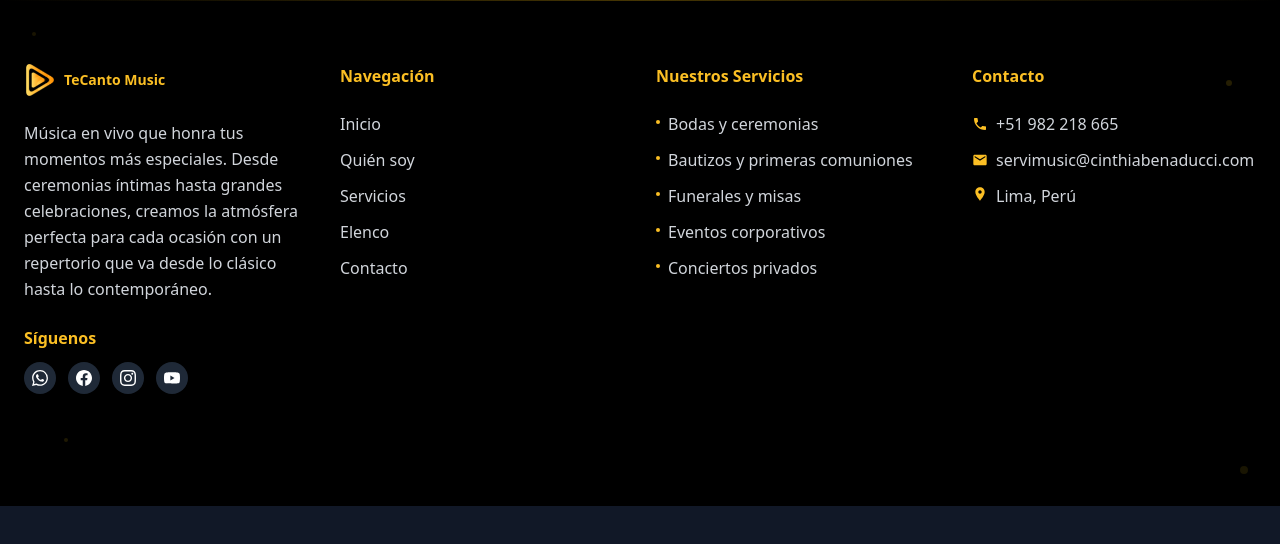
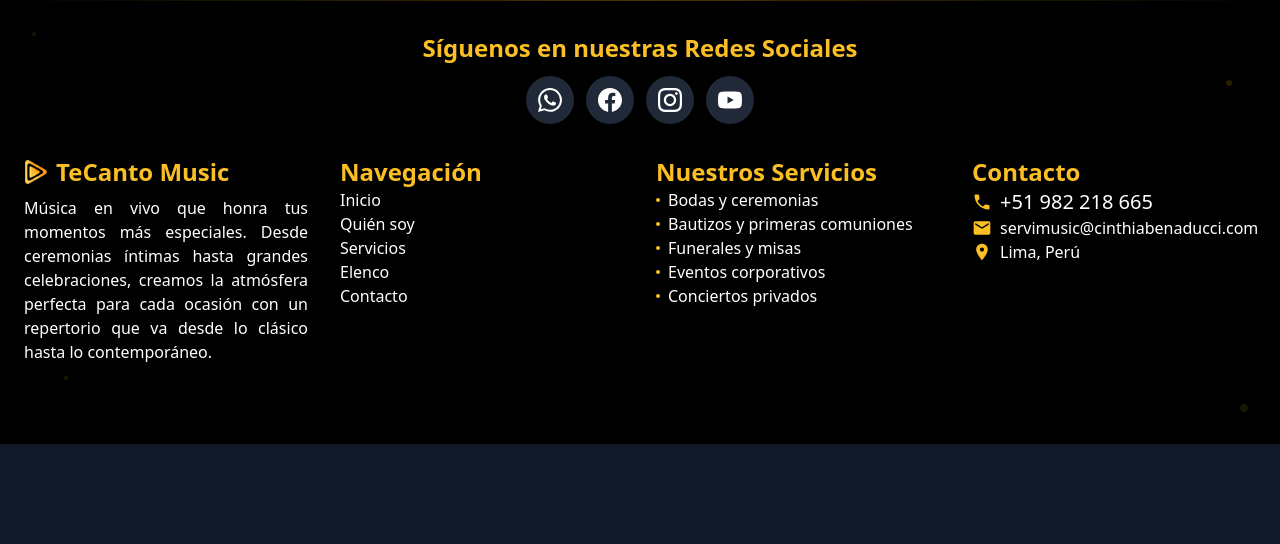
Before and after one commit to AxiosPE/WebTeCanto, a website: page components/footer.html in a window 1280 px wide. Drawn offline with nearby package versions, Linux system fonts and the light colour scheme; files whose address does not match are found by name.

Commit message:
Se hicieron correcciones, falta la correccion del elenco

```diff
--- a/components/footer.html
+++ b/components/footer.html
@@ -14,14 +14,14 @@
     footer img {
       max-width: 100%;
       height: auto;
-      display: block;
+      display: f;
     }
   </style>
 </head>
 
 <body class="bg-gray-900">
   <!-- Footer -->
-  <footer class="bg-black text-white py-12 md:py-16 relative overflow-hidden">
+  <footer class="bg-black text-white py-8 relative overflow-hidden">
     <!-- Elementos decorativos de fondo -->
     <div class="absolute inset-0" aria-hidden="true">
       <div class="absolute top-0 left-0 w-full h-px bg-gradient-to-r from-transparent via-yellow-500/30 to-transparent">
@@ -38,54 +38,39 @@
 
     <div class="mx-auto max-w-7xl px-6 relative z-10">
 
-      <!-- Contenido principal - Cambié a 4 columnas iguales -->
-      <div class="grid grid-cols-1 md:grid-cols-2 lg:grid-cols-4 gap-6 lg:gap-8 mb-12">
-
-        <!-- Logo y descripción -->
-        <div class="space-y-6">
-          <div class="flex items-center gap-2 mb-4">
-            <img src="./assets/Logo-transparente.png" alt="TeCanto Music" class="w-8 h-8 object-contain">
-            <span class="text-sm font-bold" style="color: var(--color-amarillo);">TeCanto Music</span>
-          </div>
-
-          <p class="text-gray-300 text-base leading-relaxed mb-6">
-            Música en vivo que honra tus momentos más especiales. Desde ceremonias íntimas hasta grandes celebraciones,
-            creamos la atmósfera perfecta para cada ocasión con un repertorio que va desde lo clásico hasta lo
-            contemporáneo.
-          </p>
-
             <!-- Redes sociales -->
-          <div class="space-y-3">
-            <h4 class="text-base font-semibold" style="color: var(--color-amarillo);">Síguenos</h4>
-            <div class="flex gap-3">
+      <div class="flex justify-center mb-8">
+        <div class="space-y-3 flex-col">
+          <h4 class="text-xl font-bold xl:text-2xl" style="color: var(--color-amarillo);">Síguenos en nuestras Redes Sociales</h4>
+          <div class="flex gap-3 justify-center">
             <a href="https://wa.me/51982218665" target="_blank" rel="noopener noreferrer"
-                class="w-8 h-8 bg-gray-800 hover:bg-green-600 rounded-full flex items-center justify-center transition-all duration-300 hover:scale-110"
+              class="w-12 h-12 bg-gray-800 hover:bg-green-600 rounded-full flex items-center justify-center transition-all duration-300 hover:scale-110"
               aria-label="Contactar por WhatsApp">
-                <svg xmlns="http://www.w3.org/2000/svg" class="w-4 h-4 fill-current" viewBox="0 0 24 24">
+              <svg xmlns="http://www.w3.org/2000/svg" class="w-6 h-6 fill-current" viewBox="0 0 24 24">
                 <path
                   d="M17.472 14.382c-.297-.149-1.758-.867-2.03-.967-.273-.099-.471-.148-.67.15-.197.297-.767.966-.94 1.164-.173.199-.347.223-.644.075-.297-.15-1.255-.463-2.39-1.475-.883-.788-1.48-1.761-1.653-2.059-.173-.297-.018-.458.13-.606.134-.133.298-.347.446-.52.149-.174.198-.298.298-.497.099-.198.05-.371-.025-.52-.075-.149-.669-1.612-.916-2.207-.242-.579-.487-.5-.669-.51-.173-.008-.371-.01-.57-.01-.198 0-.52.074-.792.372-.272.297-1.04 1.016-1.04 2.479 0 1.462 1.065 2.875 1.213 3.074.149.198 2.096 3.2 5.077 4.487.709.306 1.262.489 1.694.625.712.227 1.36.195 1.871.118.571-.085 1.758-.719 2.006-1.413.248-.694.248-1.289.173-1.413-.074-.124-.272-.198-.57-.347m-5.421 7.403h-.004a9.87 9.87 0 01-5.031-1.378l-.361-.214-3.741.982.998-3.648-.235-.374a9.86 9.86 0 01-1.51-5.26c.001-5.45 4.436-9.884 9.888-9.884 2.64 0 5.122 1.03 6.988 2.898a9.825 9.825 0 012.893 6.994c-.003 5.45-4.437 9.884-9.885 9.884m8.413-18.297A11.815 11.815 0 0012.05 0C5.495 0 .16 5.335.157 11.892c0 2.096.547 4.142 1.588 5.945L.057 24l6.305-1.654a11.882 11.882 0 005.683 1.448h.005c6.554 0 11.89-5.335 11.893-11.893A11.821 11.821 0 0020.051 3.488" />
               </svg>
             </a>
             <a href="https://www.facebook.com/tecanto.musica/?locale=es_LA"
-                class="w-8 h-8 bg-gray-800 hover:bg-blue-600 rounded-full flex items-center justify-center transition-all duration-300 hover:scale-110"
+              class="w-12 h-12 bg-gray-800 hover:bg-blue-600 rounded-full flex items-center justify-center transition-all duration-300 hover:scale-110"
               aria-label="Facebook">
-                <svg xmlns="http://www.w3.org/2000/svg" class="w-4 h-4 fill-current" viewBox="0 0 24 24">
+              <svg xmlns="http://www.w3.org/2000/svg" class="w-6 h-6 fill-current" viewBox="0 0 24 24">
                 <path
                   d="M24 12.073c0-6.627-5.373-12-12-12s-12 5.373-12 12c0 5.99 4.388 10.954 10.125 11.854v-8.385H7.078v-3.47h3.047V9.43c0-3.007 1.792-4.669 4.533-4.669 1.312 0 2.686.235 2.686.235v2.953H15.83c-1.491 0-1.956.925-1.956 1.874v2.25h3.328l-.532 3.47h-2.796v8.385C19.612 23.027 24 18.062 24 12.073z" />
               </svg>
             </a>
             <a href="https://www.instagram.com/tecanto_music/?hl=es-la"
-                class="w-8 h-8 bg-gray-800 hover:bg-pink-600 rounded-full flex items-center justify-center transition-all duration-300 hover:scale-110"
+              class="w-12 h-12 bg-gray-800 hover:bg-pink-600 rounded-full flex items-center justify-center transition-all duration-300 hover:scale-110"
               aria-label="Instagram">
-                <svg xmlns="http://www.w3.org/2000/svg" class="w-4 h-4 fill-current" viewBox="0 0 24 24">
+              <svg xmlns="http://www.w3.org/2000/svg" class="w-6 h-6 fill-current" viewBox="0 0 24 24">
                 <path
                   d="M12 2.163c3.204 0 3.584.012 4.85.07 3.252.148 4.771 1.691 4.919 4.919.058 1.265.069 1.645.069 4.849 0 3.205-.012 3.584-.069 4.849-.149 3.225-1.664 4.771-4.919 4.919-1.266.058-1.644.07-4.85.07-3.204 0-3.584-.012-4.849-.07-3.26-.149-4.771-1.699-4.919-4.92-.058-1.265-.07-1.644-.07-4.849 0-3.204.013-3.583.07-4.849.149-3.227 1.664-4.771 4.919-4.919 1.266-.057 1.645-.069 4.849-.069zm0-2.163c-3.259 0-3.667.014-4.947.072-4.358.2-6.78 2.618-6.98 6.98-.059 1.281-.073 1.689-.073 4.948 0 3.259.014 3.668.072 4.948.2 4.358 2.618 6.78 6.98 6.98 1.281.058 1.689.072 4.948.072 3.259 0 3.668-.014 4.948-.072 4.354-.2 6.782-2.618 6.979-6.98.059-1.28.073-1.689.073-4.948 0-3.259-.014-3.667-.072-4.947-.196-4.354-2.617-6.78-6.979-6.98-1.281-.059-1.69-.073-4.949-.073zm0 5.838c-3.403 0-6.162 2.759-6.162 6.162s2.759 6.163 6.162 6.163 6.162-2.759 6.162-6.163c0-3.403-2.759-6.162-6.162-6.162zm0 10.162c-2.209 0-4-1.79-4-4 0-2.209 1.791-4 4-4s4 1.791 4 4c0 2.21-1.791 4-4 4zm6.406-11.845c-.796 0-1.441.645-1.441 1.44s.645 1.44 1.441 1.44c.795 0 1.439-.645 1.439-1.44s-.644-1.44-1.439-1.44z" />
               </svg>
             </a>
             <a href="https://www.youtube.com/@tecantomusic2607"
-                class="w-8 h-8 bg-gray-800 hover:bg-red-600 rounded-full flex items-center justify-center transition-all duration-300 hover:scale-110"
+              class="w-12 h-12 bg-gray-800 hover:bg-red-600 rounded-full flex items-center justify-center transition-all duration-300 hover:scale-110"
               aria-label="YouTube">
-                <svg xmlns="http://www.w3.org/2000/svg" class="w-4 h-4 fill-current" viewBox="0 0 24 24">
+              <svg xmlns="http://www.w3.org/2000/svg" class="w-6 h-6 fill-current" viewBox="0 0 24 24">
                 <path
                   d="M23.498 6.186a3.016 3.016 0 0 0-2.122-2.136C19.505 3.545 12 3.545 12 3.545s-7.505 0-9.377.505A3.017 3.017 0 0 0 .502 6.186C0 8.07 0 12 0 12s0 3.93.502 5.814a3.016 3.016 0 0 0 2.122 2.136c1.871.505 9.376.505 9.376.505s7.505 0 9.377-.505a3.015 3.015 0 0 0 2.122-2.136C24 15.93 24 12 24 12s0-3.93-.502-5.814zM9.545 15.568V8.432L15.818 12l-6.273 3.568z" />
               </svg>
@@ -94,87 +79,108 @@
         </div>
       </div>
 
+      <!-- Contenido principal - Cambié a 4 columnas iguales -->
+      <div class="grid grid-cols-1 md:grid-cols-2 lg:grid-cols-4 gap-6 lg:gap-8 mb-12">
+
+        <!-- Logo y descripción -->
+        <div>
+          <div class="flex items-center gap-2 mb-2">
+            <img src="./assets/Logo-transparente.png" alt="TeCanto Music" class="w-6 h-6 object-contain">
+            <span class="text-xl font-bold xl:text-2xl" style="color: var(--color-amarillo);">TeCanto Music</span>
+          </div>
+
+          <p class="footer-text leading-0.2 text-justify">
+            Música en vivo que honra tus momentos más especiales. Desde ceremonias íntimas hasta grandes celebraciones,
+            creamos la atmósfera perfecta para cada ocasión con un repertorio que va desde lo clásico hasta lo
+            contemporáneo.
+          </p>
+
+
+        </div>
+
         <!-- Enlaces de navegación -->
-        <div class="space-y-6">
-          <h3 class="text-base font-semibold mb-4" style="color: var(--color-amarillo);">Navegación</h3>
-          <div class="space-y-3">
+        <div>
+          <h3 class="text-xl font-bold xl:text-2xl" style="color: var(--color-amarillo);">Navegación</h3>
+          <div class="">
             <a href="index.html"
-              class="block text-gray-300 hover:text-yellow-400 transition-colors text-base hover:translate-x-1 duration-300">Inicio</a>
+              class="block text-white hover:text-yellow-400 transition-colors text-base hover:translate-x-1 duration-300">Inicio</a>
             <a href="index.html#quien-soy"
-              class="block text-gray-300 hover:text-yellow-400 transition-colors text-base hover:translate-x-1 duration-300">Quién
+              class="block text-white hover:text-yellow-400 transition-colors text-base hover:translate-x-1 duration-300">Quién
               soy</a>
             <a href="index.html#momentos"
-              class="block text-gray-300 hover:text-yellow-400 transition-colors text-base hover:translate-x-1 duration-300">Servicios</a>
+              class="block text-white hover:text-yellow-400 transition-colors text-base hover:translate-x-1 duration-300">Servicios</a>
             <a href="nosotros.html"
-              class="block text-gray-300 hover:text-yellow-400 transition-colors text-base hover:translate-x-1 duration-300">Elenco</a>
+              class="block text-white hover:text-yellow-400 transition-colors text-base hover:translate-x-1 duration-300">Elenco</a>
             <a href="index.html#contacto"
-              class="block text-gray-300 hover:text-yellow-400 transition-colors text-base hover:translate-x-1 duration-300">Contacto</a>
+              class="block text-white hover:text-yellow-400 transition-colors text-base hover:translate-x-1 duration-300">Contacto</a>
           </div>
         </div>
 
         <!-- Servicios -->
-        <div class="space-y-6">
-          <h3 class="text-base font-semibold mb-4" style="color: var(--color-amarillo);">Nuestros Servicios</h3>
-          <div class="space-y-3">
-            <div class="flex items-start gap-2">
-              <div class="w-1 h-1 rounded-full mt-2" style="background-color: var(--color-amarillo);"></div>
-              <span class="text-gray-300 text-base">Bodas y ceremonias</span>
+        <div>
+          <h3 class="text-xl font-bold xl:text-2xl" style="color: var(--color-amarillo);">Nuestros Servicios</h3>
+          <div class="">
+            <div class="flex items-center gap-2">
+              <div class="w-1 h-1 rounded-full" style="background-color: var(--color-amarillo);"></div>
+              <span class="footer-text">Bodas y ceremonias</span>
             </div>
-            <div class="flex items-start gap-2">
-              <div class="w-1 h-1 rounded-full mt-2" style="background-color: var(--color-amarillo);"></div>
-              <span class="text-gray-300 text-base">Bautizos y primeras comuniones</span>
+            <div class="flex items-center gap-2">
+              <div class="w-1 h-1 rounded-full" style="background-color: var(--color-amarillo);"></div>
+              <span class="footer-text">Bautizos y primeras comuniones</span>
             </div>
-            <div class="flex items-start gap-2">
-              <div class="w-1 h-1 rounded-full mt-2" style="background-color: var(--color-amarillo);"></div>
-              <span class="text-gray-300 text-base">Funerales y misas</span>
+            <div class="flex items-center gap-2">
+              <div class="w-1 h-1 rounded-full" style="background-color: var(--color-amarillo);"></div>
+              <span class="footer-text">Funerales y misas</span>
             </div>
-            <div class="flex items-start gap-2">
-              <div class="w-1 h-1 rounded-full mt-2" style="background-color: var(--color-amarillo);"></div>
-              <span class="text-gray-300 text-base">Eventos corporativos</span>
+            <div class="flex items-center gap-2">
+              <div class="w-1 h-1 rounded-full" style="background-color: var(--color-amarillo);"></div>
+              <span class="footer-text">Eventos corporativos</span>
             </div>
-            <div class="flex items-start gap-2">
-              <div class="w-1 h-1 rounded-full mt-2" style="background-color: var(--color-amarillo);"></div>
-              <span class="text-gray-300 text-base">Conciertos privados</span>
+            <div class="flex items-center gap-2">
+              <div class="w-1 h-1 rounded-full" style="background-color: var(--color-amarillo);"></div>
+              <span class="footer-text">Conciertos privados</span>
             </div>
           </div>
         </div>
 
         <!-- Información de contacto -->
-        <div class="space-y-6">
-          <h3 class="text-base font-semibold mb-4" style="color: var(--color-amarillo);">Contacto</h3>
-          <div class="space-y-3">
+        <div>
+          <h3 class="text-xl font-bold xl:text-2xl" style="color: var(--color-amarillo);">Contacto</h3>
+          <div class="">
             <div class="flex items-center gap-2">
-              <svg xmlns="http://www.w3.org/2000/svg" class="w-4 h-4 shrink-0" style="fill: var(--color-amarillo);"
+              <svg xmlns="http://www.w3.org/2000/svg" class="w-5 h-5 shrink-0" style="fill: var(--color-amarillo);"
                 viewBox="0 0 24 24">
                 <path
                   d="M6.62 10.79c1.44 2.83 3.76 5.14 6.59 6.59l2.2-2.2c.27-.27.67-.36 1.02-.24 1.12.37 2.33.57 3.57.57.55 0 1 .45 1 1V20c0 .55-.45 1-1 1-9.39 0-17-7.61-17-17 0-.55.45-1 1-1h3.5c.55 0 1 .45 1 1 0 1.25.2 2.45.57 3.57.11.35.03.74-.25 1.02l-2.2 2.2z" />
               </svg>
-              <span class="text-gray-300 text-base">+51 982 218 665</span>
+              <span class="text-xl">+51 982 218 665</span>
             </div>
 
             <div class="flex items-center gap-2">
-              <svg xmlns="http://www.w3.org/2000/svg" class="w-4 h-4 shrink-0" style="fill: var(--color-amarillo);"
+              <svg xmlns="http://www.w3.org/2000/svg" class="w-5 h-5 shrink-0" style="fill: var(--color-amarillo);"
                 viewBox="0 0 24 24">
                 <path
                   d="M20 4H4c-1.1 0-1.99.9-1.99 2L2 18c0 1.1.9 2 2 2h16c1.1 0 2-.9 2-2V6c0-1.1-.9-2-2-2zm0 4l-8 5-8-5V6l8 5 8-5v2z" />
               </svg>
               <!-- Corrección: Cambié el color del email a text-gray-300 para que sea visible -->
-              <span class="text-gray-300 text-base break-words">
+              <span class="footer-text">
                 servimusic@cinthiabenaducci.com
               </span>
             </div>
 
             <div class="flex items-start gap-2">
-              <svg xmlns="http://www.w3.org/2000/svg" class="w-4 h-4 shrink-0 mt-0.5"
+              <svg xmlns="http://www.w3.org/2000/svg" class="w-5 h-5 shrink-0 mt-0.5"
                 style="fill: var(--color-amarillo);" viewBox="0 0 24 24">
                 <path
                   d="M12 2C8.13 2 5 5.13 5 9c0 5.25 7 13 7 13s7-7.75 7-13c0-3.87-3.13-7-7-7zm0 9.5c-1.38 0-2.5-1.12-2.5-2.5s1.12-2.5 2.5-2.5 2.5 1.12 2.5 2.5-1.12 2.5-2.5 2.5z" />
               </svg>
-              <span class="text-gray-300 text-base">Lima, Perú</span>
+              <span class="footer-text">Lima, Perú</span>
             </div>
           </div>
         </div>
       </div>
+
+
 
     </div>
   </footer>
--- a/input.css
+++ b/input.css
@@ -30,6 +30,10 @@
 
 .label-form {
   @apply block mb-1 md:text-base lg:text-lg xl:text-xl text-white;
+}
+
+.footer-text {
+  @apply text-white text-base md:text-lg leading-normal;
 }
 
 /* Estilos para las tarjetas flip 3D */
@@ -100,6 +104,7 @@
   }
   .animate-fade-delayed-zero {
     animation: fadeInDelayed 1.5s ease-out forwards;
+    animation-delay: 0.5s;
   }
 
   @keyframes typing {
```
Also changed, not shown: index.html (+9 -11 lines), assets/Gallery/3_edit.jpeg (added), assets/output.css, 1 other file. Lines whose indentation alone changed are shown as unchanged.
